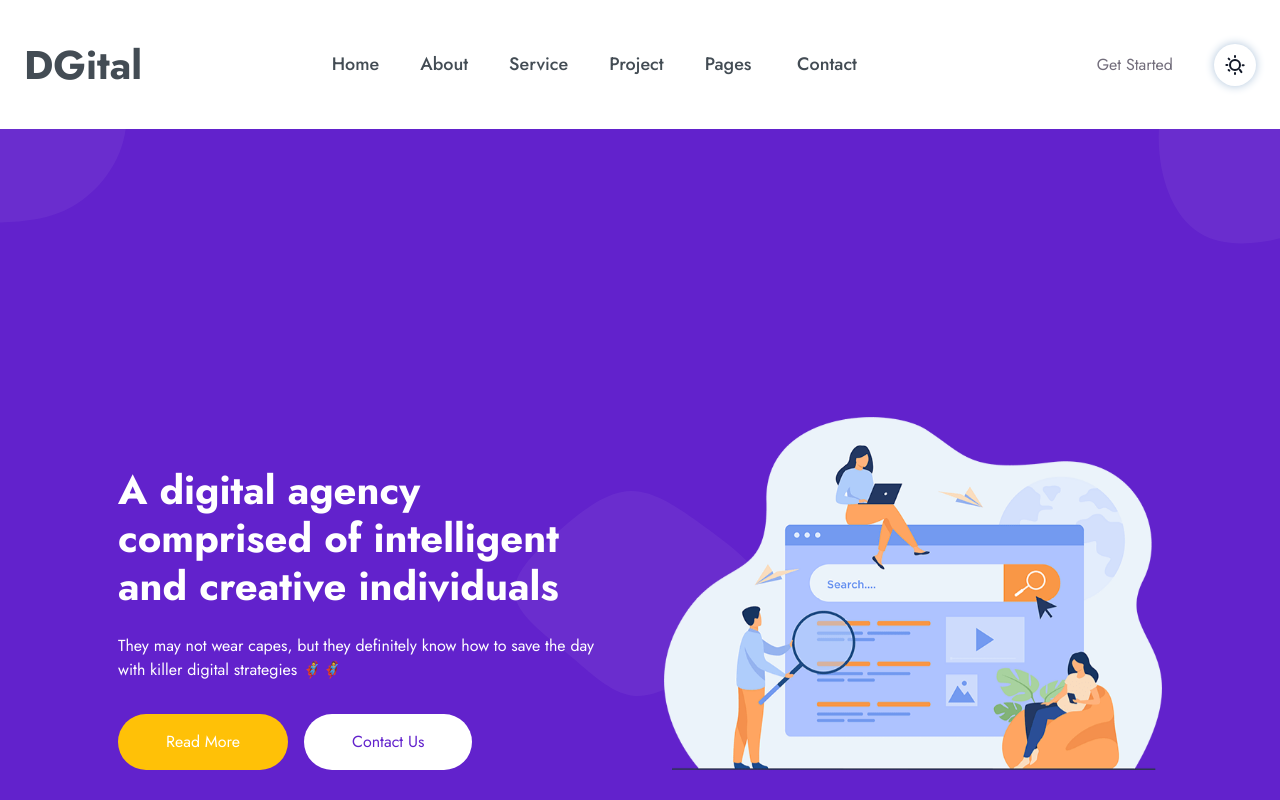
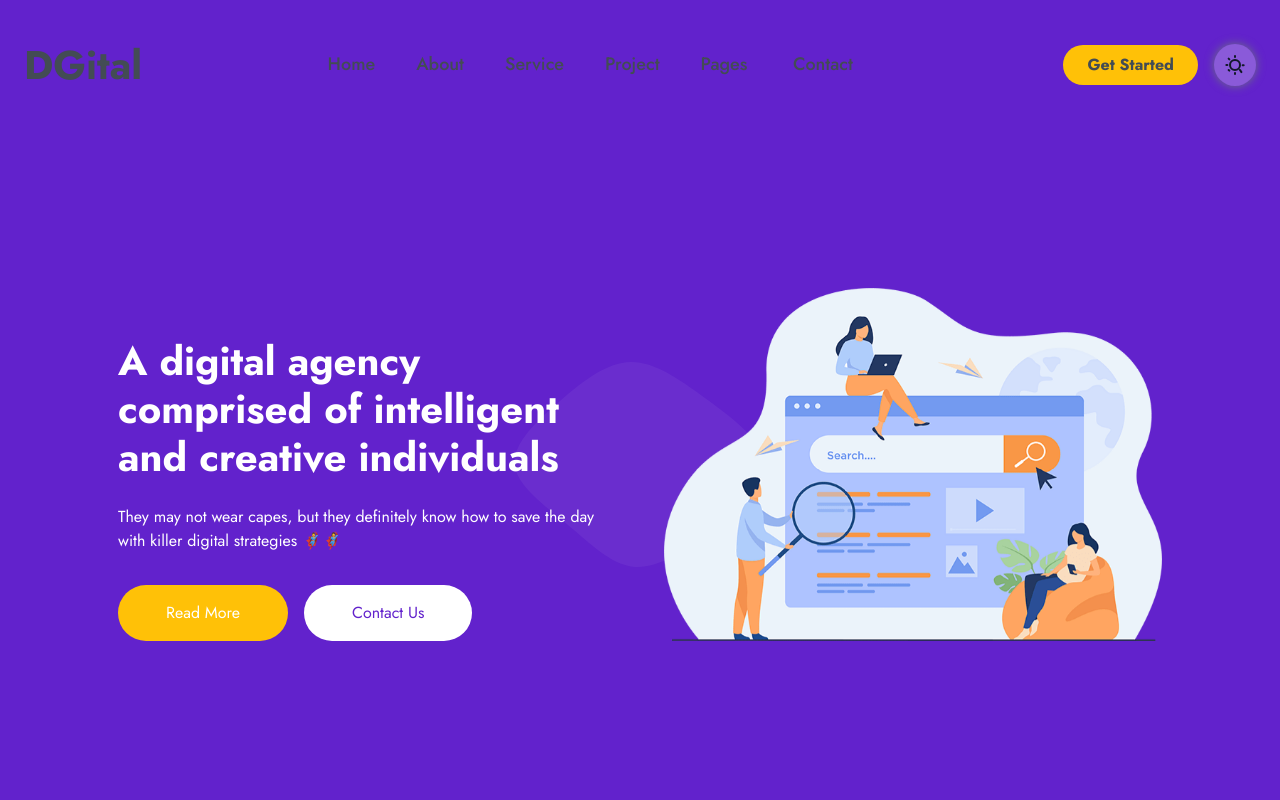
Before and after one commit to BitBarricade/webpage-next, a Next.js app: page / in a window 1280 px wide. Shown: the top 800 px of the page. Built offline with nearby package versions, Linux system fonts and the light colour scheme.

Commit message:
theme css bug fix

```diff
--- a/src/components/Footer/Footer.tsx
+++ b/src/components/Footer/Footer.tsx
@@ -134,7 +134,7 @@ const Footer: React.FC = () => {
               >
                 <FontAwesomeIcon
                   icon={faPaperPlane}
-                  className="text-primary fs-4"
+                  style={{width: "1.5em", display: "inline", color: "var(--primary-color)"}}
                 />
               </button>
             </div>
--- a/src/components/NavBar/NavBar.module.css
+++ b/src/components/NavBar/NavBar.module.css
@@ -1,8 +1,11 @@
-
 /*** Navbar ***/
 .navbar .dropdownToggle::after {
     border: none;
     content: "";
+}
+
+.navbarLight {
+    background-color: var(--primary-color);
 }
 
 .navbarLight .navbarNav .navLink {
@@ -43,6 +46,16 @@
     max-height: 45px;
 }
 
+.Toggler {
+    color: var(--navbar-color) !important;
+    border: 1px solid var(--navbar-color) !important;
+    border-radius: 10px !important;
+}
+
+.Toggler:focus {
+    border: 1.1px solid var(--background-navbar-color) !important;
+}
+
 @media (max-width: 991.98px) {
     .stickyTop.navbarLight {
         position: relative;
@@ -76,7 +89,7 @@
 
 @media (min-width: 992px) {
     .navbarLight {
-        position: absolute;
+        position: absolute !important;
         width: 100%;
         top: 0;
         left: 0;
@@ -86,7 +99,7 @@
     }
 
     .stickyTop.navbarLight {
-        position: fixed;
+        position: fixed !important;
         background: var(--background-navbar-color);
         -webkit-backdrop-filter: blur(3px);
         backdrop-filter: blur(3px);
@@ -129,12 +142,31 @@
 .getStarted {
     color: var(--navbar-color);
     background-color: var(--accent-color);
+    padding-top: 0.5rem;
+    padding-bottom: 0.5rem;
+    padding-right: 1.5rem;
+    padding-left: 1.5rem;
+    border-radius: 50rem;
+    margin-left: 1rem;
+    display: none;
     visibility: visible;
     font-weight: bold;
     transition: .5s;
+    text-align: center;
+    vertical-align: middle;
+    cursor: pointer;
+    user-select: none;
+    text-wrap: nowrap;
 }
 
-.getStarted:hover, .getStarted:active {
+@media (min-width: 992px) {
+    .getStarted {
+        display: block;
+    }
+}
+
+.getStarted:hover,
+.getStarted:active {
     color: var(--accent-color) !important;
     background-color: var(--navbar-color) !important;
 }
--- a/src/components/NavBar/NavBar.tsx
+++ b/src/components/NavBar/NavBar.tsx
@@ -27,12 +27,12 @@ const Navbar: React.FC = () => {
     }, []);
 
     return (
-        <nav className={`navbar navbar-expand-lg navbar-light px-4 px-lg-5 py-3 py-lg-0 ${isSticky ? Styles.stickyTop + " shadow-sm": ""} ${Styles.navbarLight} ${Styles.navbar}`}>
+        <nav className={`navbar navbar-expand-lg px-4 px-lg-5 py-3 py-lg-0 ${isSticky ? Styles.stickyTop + " shadow-sm": ""} ${Styles.navbarLight} ${Styles.navbar}`}>
             <Link href="/" className={`navbar-brand p-0 ${Styles.navbarBrand}`}>
                 <h1 className="m-0">DGital</h1>
                 {/* <!-- <img src="img/logo.png" alt="Logo"> --> */}
             </Link>
-            <button className={`navbar-toggler ${!isNavOpen ? "collapsed" : ""}`} type="button" onClick={() => setNavOpen(!isNavOpen)}>
+            <button className={`navbar-toggler ${Styles.Toggler} ${!isNavOpen ? "collapsed" : ""}`} type="button" onClick={() => setNavOpen(!isNavOpen)}>
                 <span className="fa fa-bars">
                     <svg
                         className="h-6 w-6"
@@ -68,7 +68,7 @@ const Navbar: React.FC = () => {
                     </div>
                     <Link href="/contact" className={`nav-item nav-link ${Styles.navItem} ${Styles.navLink}`}>Contact</Link>
                 </div>
-                <Link href="/login" className={`btn rounded-pill py-2 px-4 ms-3 d-none d-lg-block ${Styles.getStarted}`}>Get Started</Link>
+                <Link href="/login" className={Styles.getStarted}>Get Started</Link>
                 <ThemeToggle />
             </div>
         </nav>
--- a/src/components/ThemeToggle/ThemeToggle.module.css
+++ b/src/components/ThemeToggle/ThemeToggle.module.css
@@ -1,11 +1,11 @@
 .ThemeBtn {
-    background-color: var(--background-navbar-color);
+    background-color: var(--background-navbar-color) !important;
     visibility: visible;
     font-weight: bold;
-    box-shadow: 0 0 10px var(--text-color2) !important;
+    box-shadow: 0 0 10px var(--secondary-color) !important;
     transition: 0.5s;
 }
 
 .ThemeBtn:hover {
-    background-color: var(--navbar-color);
+    background-color: var(--navbar-color) !important;
 }
```
